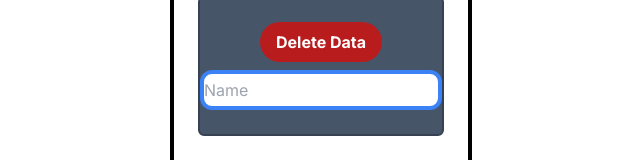
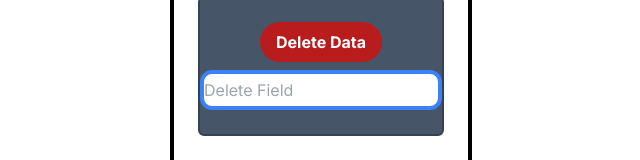
Before and after one commit to azubair2012/fullstack_test1, a Next.js app in the folder frontend/: page /data in a window 1280 px wide. Shown: the part 318-478 px from the top of the page, without its empty margins (319-959 px from the left). Built offline with nearby package versions, Linux system fonts and the light colour scheme.

Commit message:
more fixes

```diff
--- a/frontend/app/data/page.jsx
+++ b/frontend/app/data/page.jsx
@@ -53,7 +53,9 @@ const Datapull = () => {
   //deleting data
   const handleDelete = async () => {
     let deletedValue = deleteRef.current.value;
-
+    if (deletedValue == "") {
+      alert("Enter a name please.");
+    } else {
       try {
         const response = await fetch(
           `http://localhost:5000/data/${deletedValue}`,
@@ -61,6 +63,7 @@ const Datapull = () => {
             method: "DELETE",
           }
         );
+
         const deletedResult = await response.json();
         setDeleted(deletedResult);
         if (response.ok) {
@@ -71,6 +74,7 @@ const Datapull = () => {
         }
       } catch (error) {
         console.error("Error deleting data:", error);
+      }
     }
   };
 
@@ -112,12 +116,11 @@ const Datapull = () => {
           </button>
           <input
             className="mb-6 border-4 rounded-xl border-blue-500 h-10"
-            id="name"
+            id="deletedName"
             name="name"
             type="text"
-            placeholder="Name"
+            placeholder="Delete Field"
             ref={deleteRef}
-            required
           />
           {deleted && (
             <div className="text-white mb-6">
@@ -140,7 +143,7 @@ const Datapull = () => {
           />
           <input
             className="my-6 border-4 rounded-xl border-blue-500 h-10"
-            id="name"
+            id="rank"
             name="rank"
             type="number"
             placeholder="Rank"
```
Also changed, not shown: 2 other files (tests, documents, lock files or other folders). Lines whose indentation alone changed are shown as unchanged.
